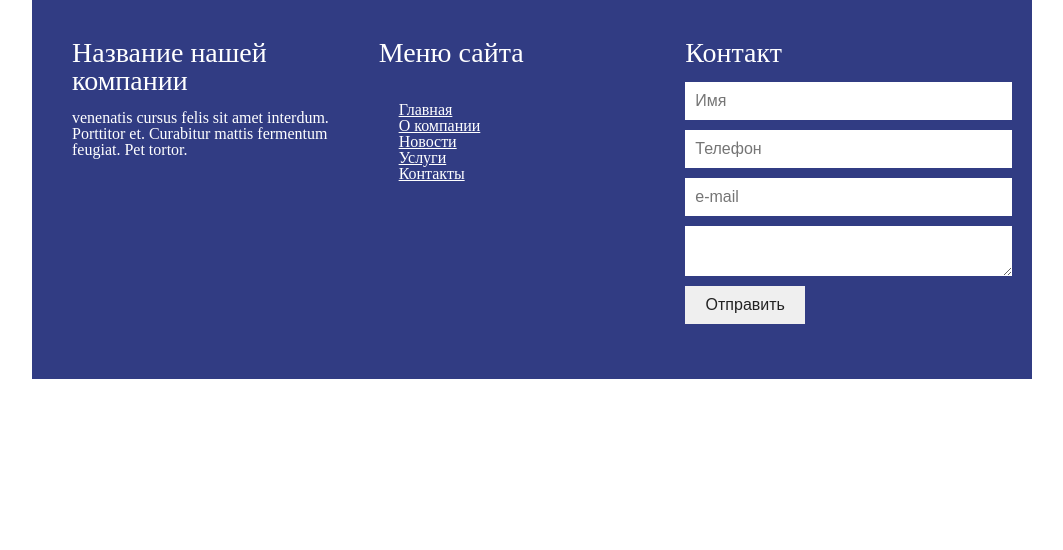
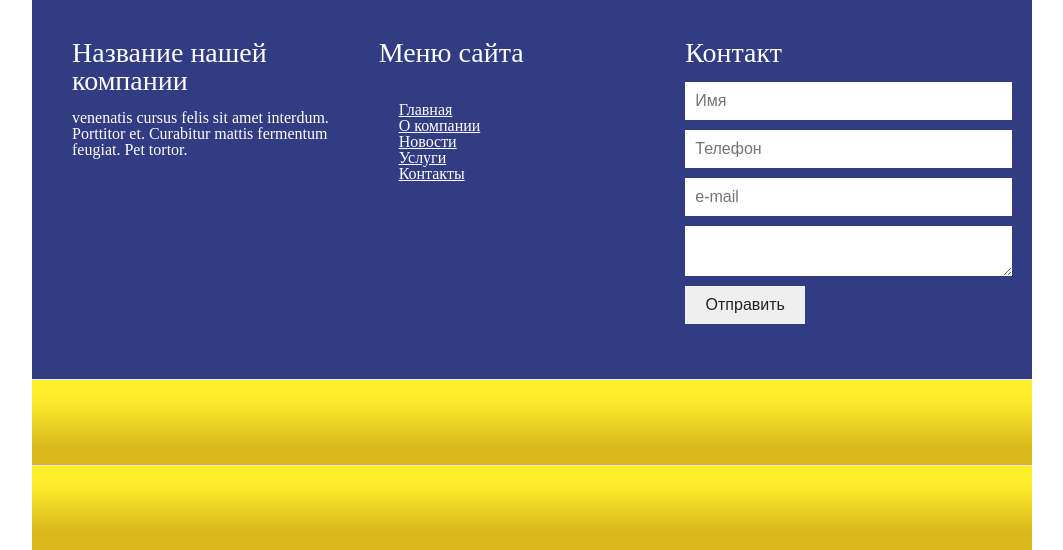
Before and after one commit to Pauuukin/testJuracPK, a PHP site: page / in a window 1280 px wide. Shown: the part 1774-2324 px from the top of the page, without its empty margins (108-1171 px from the left). Before the commit the page ends 2153 px from the top, so only its background shows below. Run offline with PHP 8.4, Linux system fonts and the light colour scheme.

Commit message:
add gradient line

```diff
--- a/css/style.css
+++ b/css/style.css
@@ -211,3 +211,35 @@ footer div form textarea{
     padding: 10px;
     border: none;
 }
+img {
+  max-width: 100%;
+  width: 100%;
+}
+
+.box {
+  position: relative;
+}
+
+.box:before {
+  content: '';
+  position: absolute;
+  top: 0;
+  bottom: 0;
+  right: 20%;
+  left: 0%;
+  background-image: -moz-linear-gradient(left, rgba(255, 255, 255, 1), rgba(255, 255, 255, 0));
+}
+
+.boxL {
+  position: relative;
+}
+
+.boxL:before {
+  content: '';
+  position: absolute;
+  top: 0;
+  bottom: 0;
+  right: 0%;
+  left: 20%;
+  background-image: -moz-linear-gradient(right, rgba(255, 255, 255, 1), rgba(255, 255, 255, 0));
+}
--- a/index.html
+++ b/index.html
@@ -89,7 +89,15 @@
                         <input class="sent" type="submit" name="send" value="Отправить">
                     </form>
                 </div>
+
             </footer>
+            <div class="box">
+                <img src="images/_1.jpg" alt="">
+            </div>
+            <div class="boxL">
+                <img src="images/_1.jpg" alt="">
+            </div>
         </section>
     </body>
+
 </html>
```
Also changed, not shown: images/_1.jpg (added).
